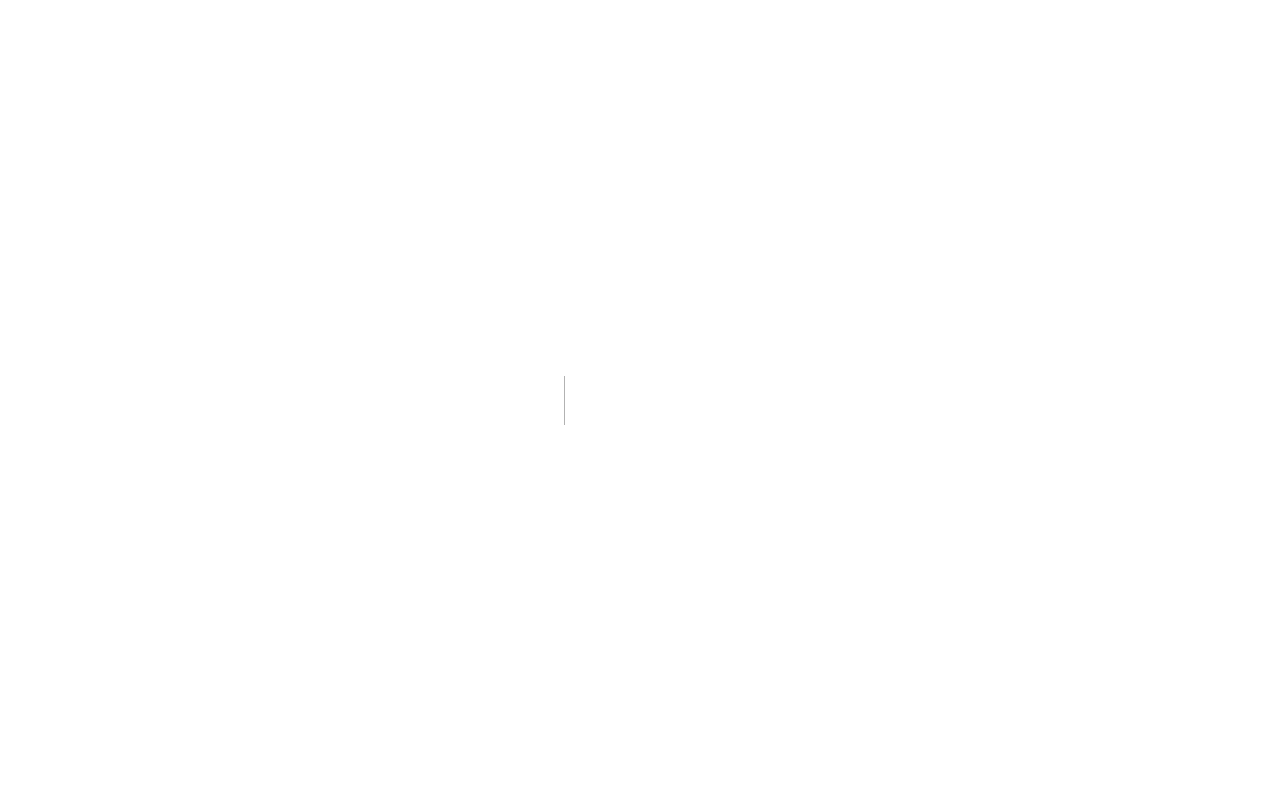
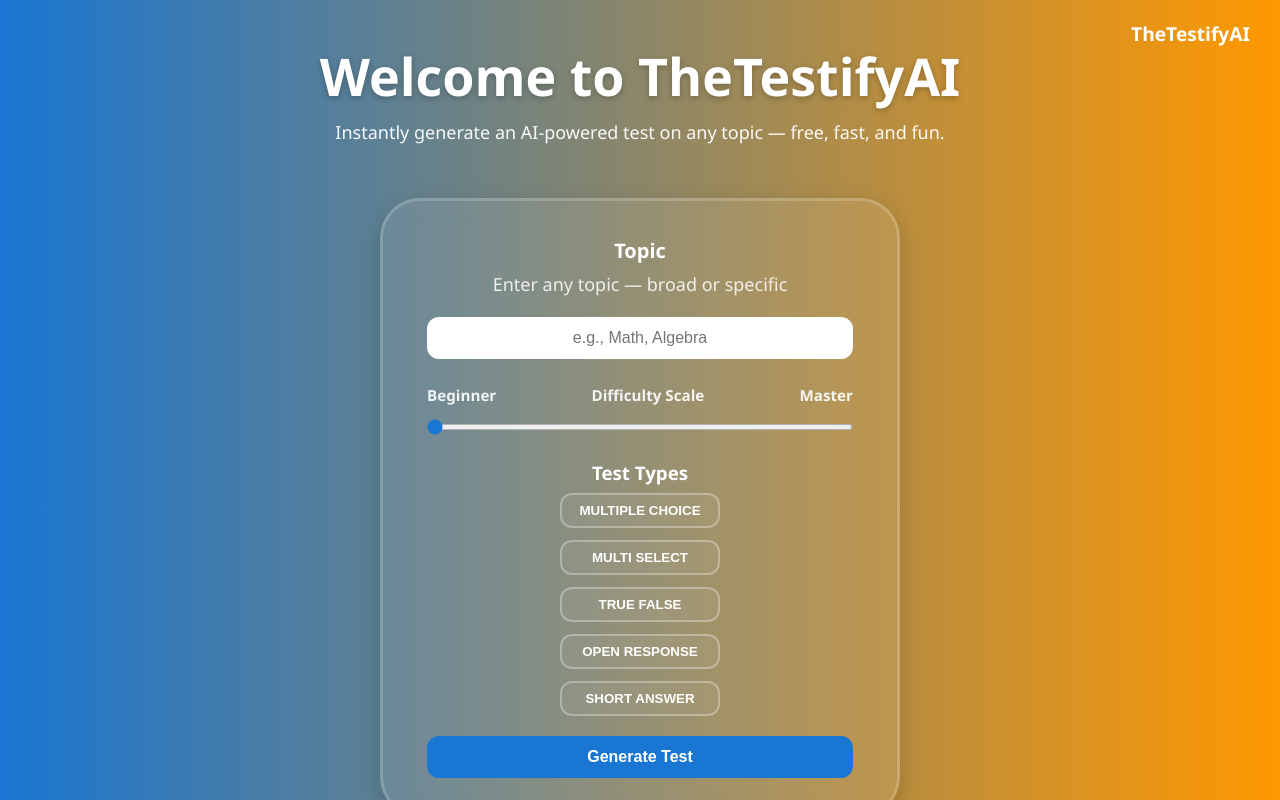
Before and after one commit to christensenandrew455-cell/Testifyai, a Next.js app: page /testsetup in a window 1280 px wide. Before the commit this address had no page. Built offline with nearby package versions, Linux system fonts and the light colour scheme.

Commit message:
Create page.js

```diff
--- /dev/null
+++ b/app/testsetup/page.js
@@ -0,0 +1,334 @@
+"use client";
+import { useState } from "react";
+import { useRouter } from "next/navigation";
+
+export default function HomePage() {
+  const router = useRouter();
+  const [topic, setTopic] = useState("");
+  const [difficulty, setDifficulty] = useState(1);
+
+  const [selectedTypes, setSelectedTypes] = useState({});
+  const [loading, setLoading] = useState(false);
+
+  // Track if Monetag ad already ran once
+  const [adShown, setAdShown] = useState(false);
+
+  const testTypeOptions = [
+    "multiple-choice",
+    "multi-select",
+    "true-false",
+    "open-response",
+    "short-answer",
+  ];
+
+  const handleToggleType = (type) => {
+    setSelectedTypes((prev) => {
+      if (prev[type]) {
+        const updated = { ...prev };
+        delete updated[type];
+        return updated;
+      } else {
+        return { ...prev, [type]: 5 };
+      }
+    });
+  };
+
+  const handleQuestionCountChange = (type, value) => {
+    setSelectedTypes((prev) => ({ ...prev, [type]: Math.max(1, value) }));
+  };
+
+  const handleGenerateTest = async () => {
+    if (!topic.trim()) {
+      alert("Please enter a topic!");
+      return;
+    }
+    if (Object.keys(selectedTypes).length === 0) {
+      alert("Please select at least one test type!");
+      return;
+    }
+
+    // ⭐ FIRE MONETAG INSTANTLY — not delayed, no waiting.
+    if (!adShown) {
+      try {
+        const script = document.createElement("script");
+        script.dataset.zone = "10137448";
+        script.src = "https://groleegni.net/vignette.min.js";
+
+        // Insert before loading starts to guarantee instant popup
+        document.body.appendChild(script);
+
+        setAdShown(true);
+      } catch (err) {
+        console.error("Ad script failed:", err);
+      }
+    }
+
+    setLoading(true);
+
+    try {
+      const res = await fetch("/api/distribution", {
+        method: "POST",
+        headers: { "Content-Type": "application/json" },
+        body: JSON.stringify({
+          topic,
+          difficulty,
+          questionsPerType: selectedTypes,
+        }),
+      });
+
+      const data = await res.json();
+
+      if (!res.ok || !data.questions) throw new Error(data.error || "API failed");
+
+      sessionStorage.setItem("testData", JSON.stringify(data));
+      sessionStorage.setItem("resumeIndex", "0");
+
+      router.push(
+        `/test/controller?data=${encodeURIComponent(JSON.stringify(data))}`
+      );
+    } catch (err) {
+      console.error("❌ Error generating test:", err);
+      alert("Failed to generate test. Try again.");
+    } finally {
+      setLoading(false);
+    }
+  };
+
+  const totalQuestions = Object.values(selectedTypes).reduce(
+    (a, b) => a + b,
+    0
+  );
+
+  return (
+    <div
+      style={{
+        minHeight: "100vh",
+        width: "100vw",
+        background: "linear-gradient(90deg, #1976d2 0%, #ff9800 100%)",
+        display: "flex",
+        flexDirection: "column",
+        alignItems: "center",
+        fontFamily: "Segoe UI, Roboto, sans-serif",
+        color: "white",
+        textAlign: "center",
+        padding: "40px 20px",
+        position: "relative",
+      }}
+    >
+      <div
+        style={{
+          position: "absolute",
+          top: "20px",
+          right: "30px",
+          fontWeight: 700,
+          color: "white",
+          fontSize: "1.2rem",
+        }}
+      >
+        TheTestifyAI
+      </div>
+
+      <h1
+        style={{
+          fontSize: "clamp(2rem, 6vw, 3.25rem)",
+          fontWeight: 800,
+          textShadow: "0 2px 6px rgba(0,0,0,0.25)",
+          marginBottom: "0.5rem",
+        }}
+      >
+        Welcome to TheTestifyAI
+      </h1>
+
+      <p
+        style={{
+          fontSize: "1.125rem",
+          maxWidth: "720px",
+          marginBottom: "2rem",
+          color: "rgba(255,255,255,0.95)",
+          lineHeight: 1.5,
+        }}
+      >
+        Instantly generate an AI-powered test on any topic — free, fast, and fun.
+      </p>
+
+      {/* Test Setup Card */}
+      <div
+        style={{
+          backgroundColor: "rgba(255,255,255,0.08)",
+          backdropFilter: "blur(10px)",
+          borderRadius: "40px",
+          border: "3px solid rgba(255,255,255,0.18)",
+          padding: "36px 44px",
+          width: "92%",
+          maxWidth: "520px",
+          color: "white",
+          textAlign: "center",
+          boxShadow: "0 8px 24px rgba(0,0,0,0.18)",
+          marginTop: "20px",
+        }}
+      >
+        <h2 style={{ marginBottom: "6px", fontWeight: 800, fontSize: "1.25rem" }}>
+          Topic
+        </h2>
+
+        <p style={{ marginBottom: "18px", opacity: 0.9 }}>
+          Enter any topic — broad or specific
+        </p>
+
+        <input
+          type="text"
+          placeholder="e.g., Math, Algebra"
+          value={topic}
+          onChange={(e) => setTopic(e.target.value)}
+          style={{
+            width: "100%",
+            padding: "12px 16px",
+            borderRadius: "12px",
+            border: "none",
+            fontSize: "1rem",
+            textAlign: "center",
+            outline: "none",
+            marginBottom: "26px",
+            maxWidth: "100%",
+          }}
+        />
+
+        <div
+          style={{
+            display: "flex",
+            justifyContent: "space-between",
+            alignItems: "center",
+            marginBottom: "8px",
+            fontWeight: 600,
+            fontSize: "0.95rem",
+            color: "rgba(255,255,255,0.9)",
+          }}
+        >
+          <span>Beginner</span>
+          <span>Difficulty Scale</span>
+          <span>Master</span>
+        </div>
+
+        <input
+          type="range"
+          min="1"
+          max="9"
+          step="1"
+          value={difficulty}
+          onChange={(e) => setDifficulty(Number(e.target.value))}
+          style={{
+            width: "100%",
+            accentColor: "#1976d2",
+            marginBottom: "22px",
+            height: "6px",
+            cursor: "pointer",
+          }}
+        />
+
+        <h3 style={{ margin: "8px 0", fontWeight: 700 }}>Test Types</h3>
+
+        <div
+          style={{
+            display: "flex",
+            flexDirection: "column",
+            gap: "12px",
+            alignItems: "center",
+          }}
+        >
+          {testTypeOptions.map((type) => (
+            <div
+              key={type}
+              style={{ display: "flex", alignItems: "center", gap: "12px" }}
+            >
+              <button
+                onClick={() => handleToggleType(type)}
+                style={{
+                  padding: "8px 16px",
+                  borderRadius: "12px",
+                  border: selectedTypes[type]
+                    ? "3px solid #1976d2"
+                    : "2px solid rgba(255,255,255,0.3)",
+                  backgroundColor: selectedTypes[type]
+                    ? "rgba(25,118,210,0.14)"
+                    : "rgba(255,255,255,0.05)",
+                  cursor: "pointer",
+                  fontWeight: 600,
+                  width: "160px",
+                  color: "white",
+                }}
+              >
+                {type.replace("-", " ").toUpperCase()}
+              </button>
+
+              {selectedTypes[type] && (
+                <input
+                  type="number"
+                  min="1"
+                  max="50"
+                  value={selectedTypes[type]}
+                  onChange={(e) =>
+                    handleQuestionCountChange(type, Number(e.target.value))
+                  }
+                  style={{
+                    width: "60px",
+                    padding: "6px",
+                    borderRadius: "8px",
+                    border: "none",
+                    textAlign: "center",
+                    fontSize: "0.95rem",
+                  }}
+                />
+              )}
+            </div>
+          ))}
+        </div>
+
+        {Object.keys(selectedTypes).length > 1 && (
+          <div style={{ marginTop: "12px", fontWeight: 600 }}>
+            Total Questions: {totalQuestions}
+          </div>
+        )}
+
+        <button
+          onClick={handleGenerateTest}
+          disabled={loading}
+          style={{
+            padding: "12px 0",
+            borderRadius: "12px",
+            border: "none",
+            backgroundColor: loading ? "#ccc" : "#1976d2",
+            color: "white",
+            fontWeight: 700,
+            fontSize: "1rem",
+            cursor: loading ? "not-allowed" : "pointer",
+            width: "100%",
+            marginTop: "20px",
+            transition: "background-color 0.2s",
+          }}
+        >
+          {loading ? "Generating..." : "Generate Test"}
+        </button>
+      </div>
+
+      {/* Learn More Button */}
+      <button
+        onClick={() => router.push("/learn")}
+        style={{
+          marginTop: "24px",
+          padding: "12px 28px",
+          borderRadius: "14px",
+          backgroundColor: "rgba(255,255,255,0.18)",
+          border: "3px solid rgba(255,255,255,0.45)",
+          fontWeight: 700,
+          fontSize: "1.05rem",
+          color: "white",
+          cursor: "pointer",
+          backdropFilter: "blur(6px)",
+          boxShadow: "0 6px 16px rgba(0,0,0,0.15)",
+        }}
+      >
+        Learn More
+      </button>
+    </div>
+  );
+}
```
